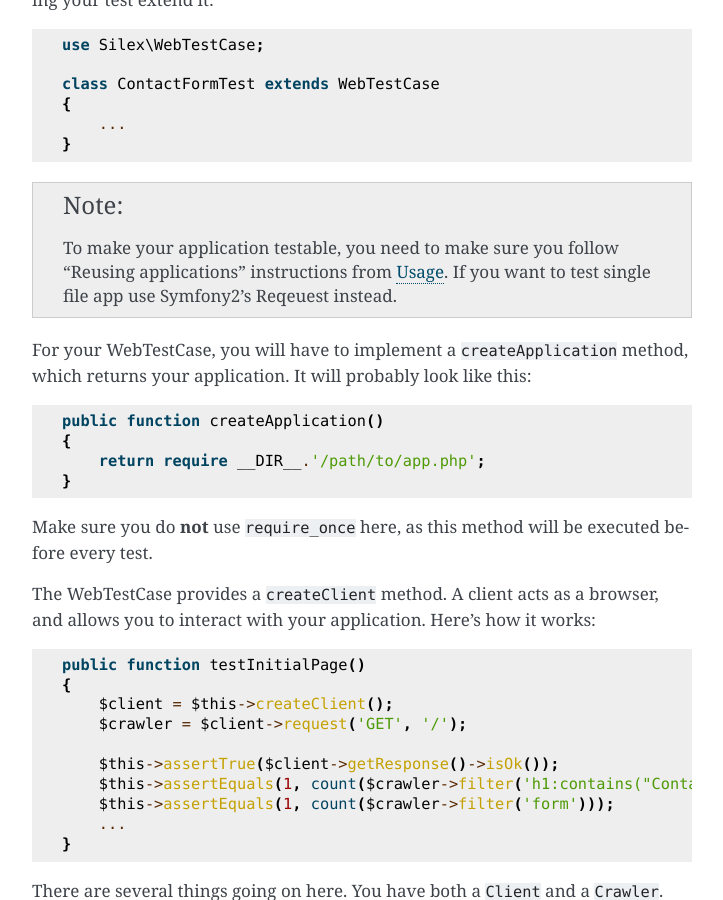
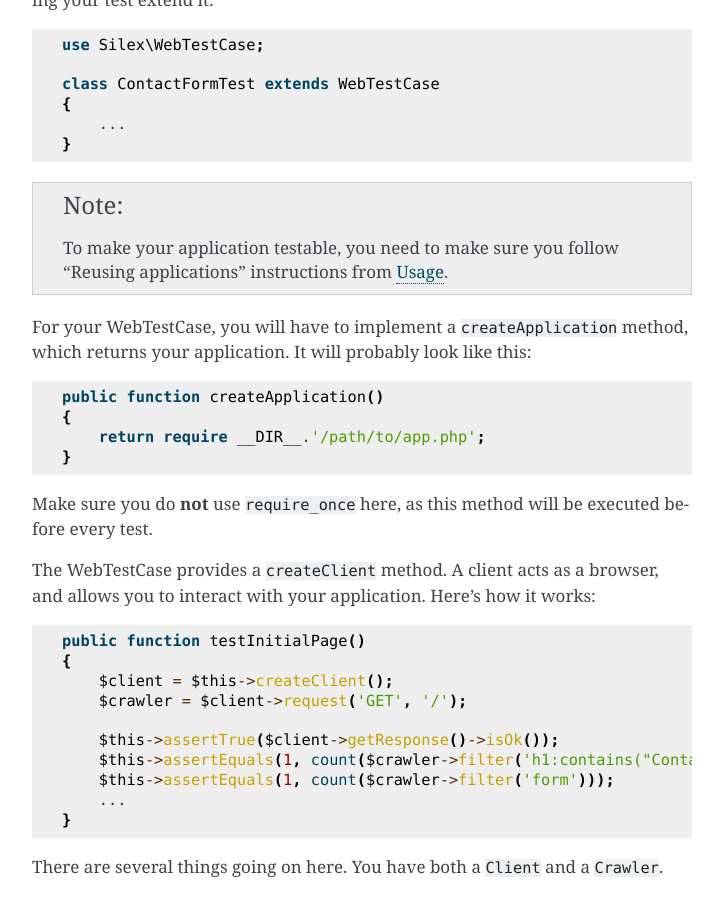
Before and after one commit to silexphp/Silex, a Sphinx documentation site: the page built from doc/testing.rst, in a window 1280 px wide and 900 px high, scrolled down 1343 px. Shown: the whole window, without its empty margins (388-1111 px from the left). Built offline with Sphinx 7.4.7, drawn with Linux system fonts in a browser that asks for light colours.

Commit message:
fixed: changed note.

```diff
--- a/doc/testing.rst
+++ b/doc/testing.rst
@@ -77,7 +77,8 @@ use it by making your test extend it::
 
     To make your application testable, you need to make sure you follow "Reusing
     applications" instructions from :doc:`usage`.
-    If you want to test single file app use Symfony2's Reqeuest instead.
+
+
 
 For your WebTestCase, you will have to implement a ``createApplication``
 method, which returns your application. It will probably look like this::
```
